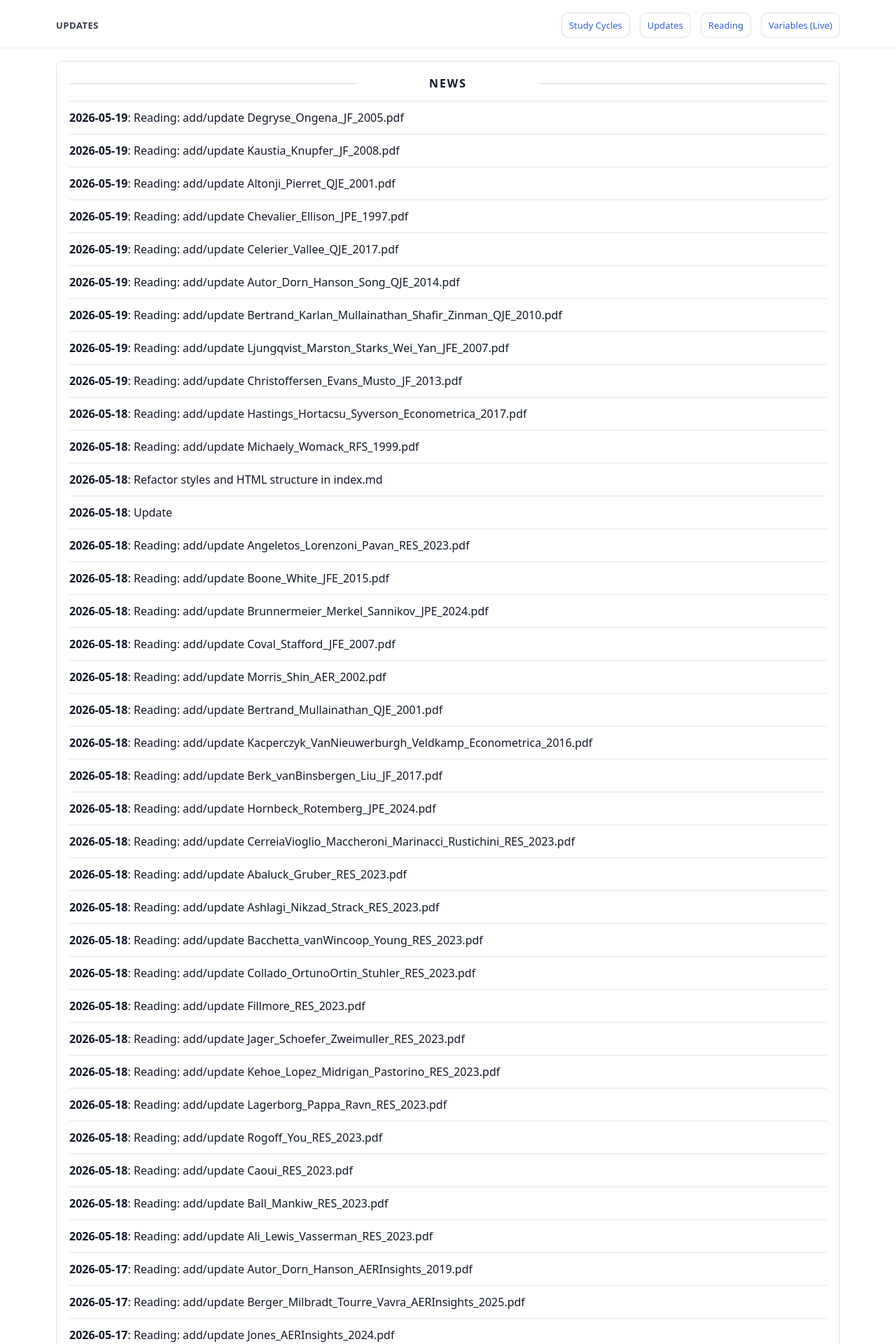
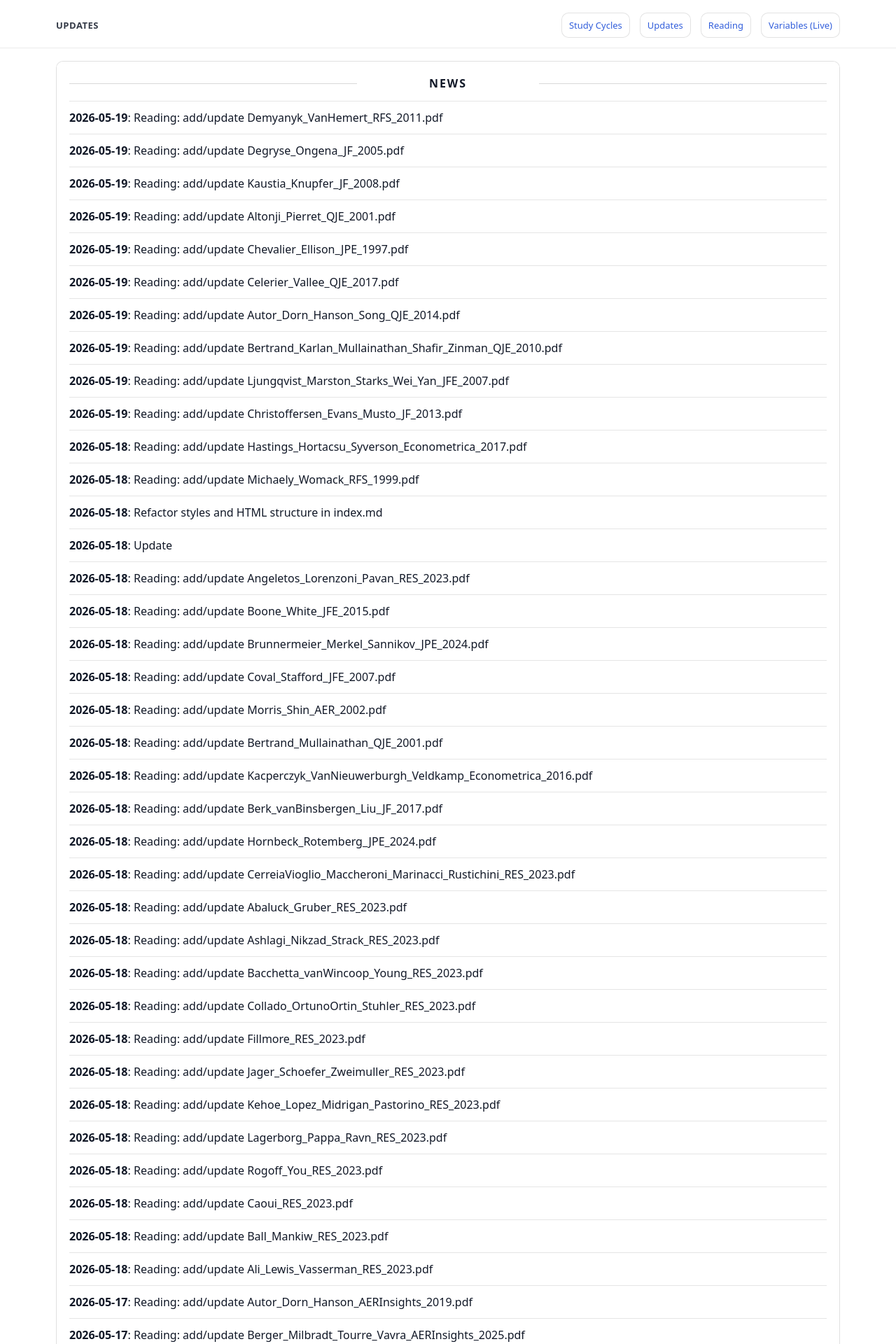
Before and after one commit to yaxinzn/study-archive, a Jekyll site: the page built from updates/index.md, in a window 1280 px wide. Shown: the top 1920 px of the page at 70% size. Built offline with Jekyll 4.4.1, drawn with Linux system fonts in a browser that asks for light colours; some of the changed text lies outside the part shown.

Commit message:
chore: update NEWS feed

```diff
--- a/_data/news.yml
+++ b/_data/news.yml
@@ -1,4 +1,7 @@
 # Auto-generated update history (sorted newest -> oldest). Do not edit manually.
+- ts: "1779143802"
+  date: "2026-05-19"
+  title: "Reading: add/update Demyanyk_VanHemert_RFS_2011.pdf"
 - ts: "1779143725"
   date: "2026-05-19"
   title: "Reading: add/update Degryse_Ongena_JF_2005.pdf"
```
